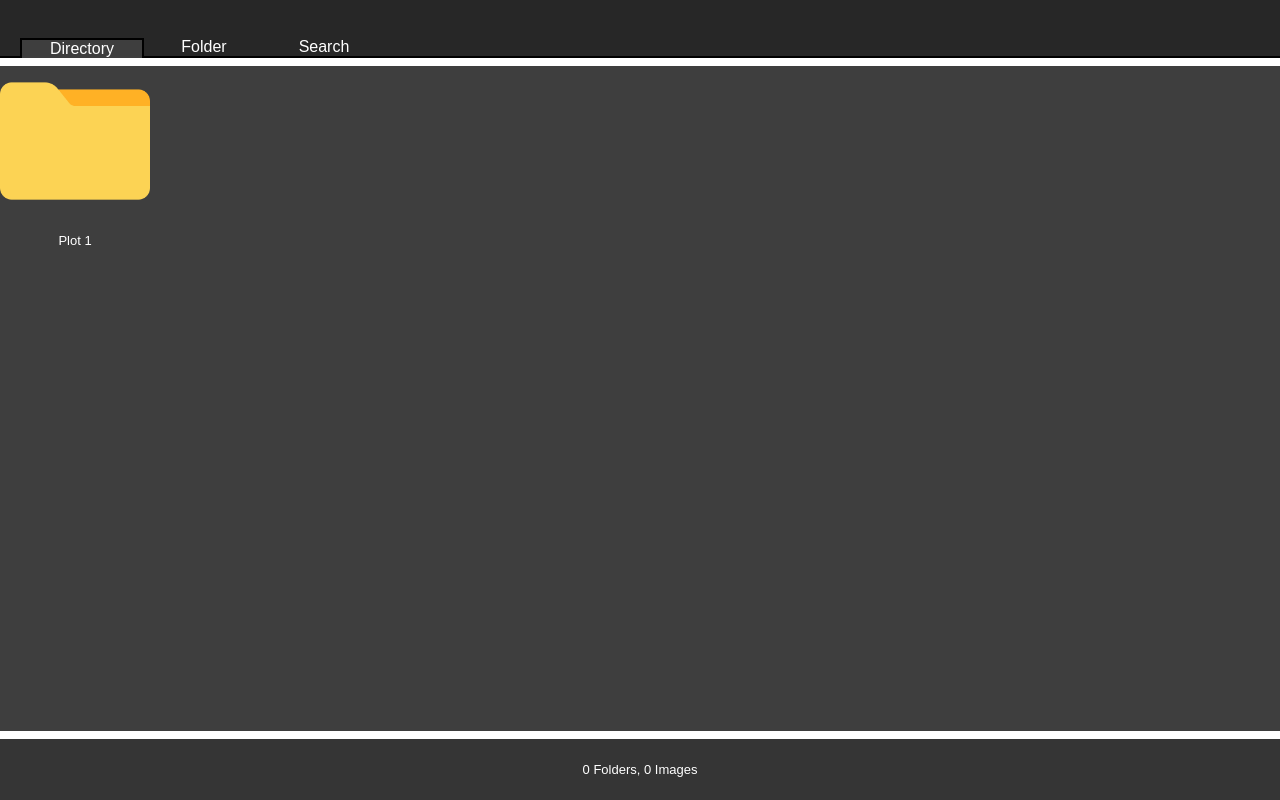
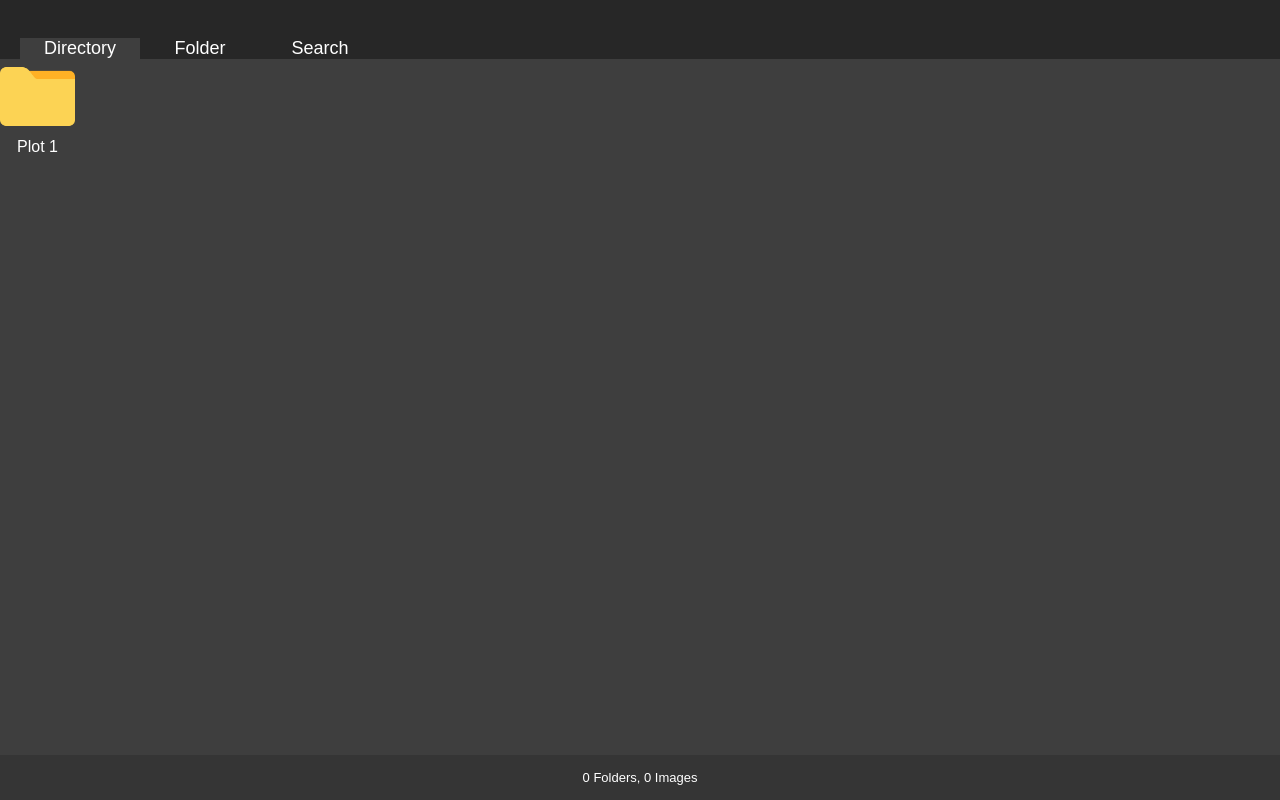
Before and after one commit to wyatt-turbeville/raspberrypi-image-receiver, a FastAPI app: template templates/index.html in a window 1280 px wide. Run offline with FastAPI, Linux system fonts and the light colour scheme; the template is opened without the code that fills it: most values are stand-ins (such as "Sample title", 1, 10 or a date in 2020).

Commit message:
webpage revision 4

```diff
--- a/static/index_styles.css
+++ b/static/index_styles.css
@@ -11,7 +11,6 @@ html, body {
         "main" 1fr
         "footer" auto
         / 1fr;
-    gap: 8px;
 }
 
 header {
@@ -20,21 +19,18 @@ header {
     padding-top: 3%;
     background-color: #272727;
 }
-.left_spacer { flex: 0 0 20px; border-bottom: 2px solid black;}
+.left_spacer { flex: 0 0 20px; }
 .directory_tab, .folder_tab, .search_tab {
     flex: 0 0 120px;
-    border-bottom: 2px solid black;
     text-align: center;
     font-family: sans-serif;
     color: white;
-    font-size: medium;
+    font-size: large;
 }
 .directory_tab {
-    border: 2px solid black;
-    border-bottom: none;
     background-color: #3e3e3e;
 }
-.right_spacer { flex-grow: 1; border-bottom: 2px solid black;}
+.right_spacer { flex-grow: 1; }
 
 main {
     grid-area: main;
@@ -52,19 +48,20 @@ main {
     text-decoration: none;
 }
 .folder_icon {
-    width: 150px;
+    width: 75px;
 }
 .folder_caption {
     font-family: sans-serif;
     color: white;
     text-align: center;
-    font-size: small
+    font-size: medium;
+    margin: 0;
 }
 
 footer {
     grid-area: footer;
     text-align: center;
-    padding: 10px;
+    padding: 2px;
     background-color: #353535;
     font-family: sans-serif;
     color: white;
--- a/templates/index.html
+++ b/templates/index.html
@@ -17,7 +17,7 @@
     </header>
 
     <main class="folder_container">
-        {% for camera in camera_ids %}
+        {% for cam_id in camera_ids %}
             <a href="/" class="folder_card">
                 <img class="folder_icon" src="{{ url_for('static', path='images/folder-icon.png') }}" alt="Folder Icon">
                 <p class="folder_caption">Plot {{ cam_id }}</p>
```
